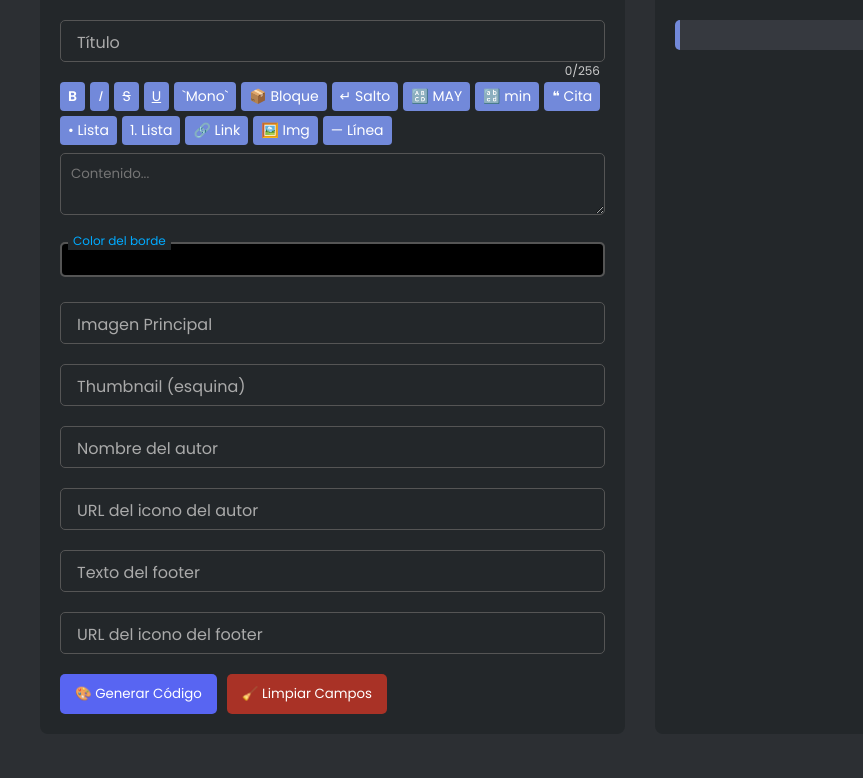
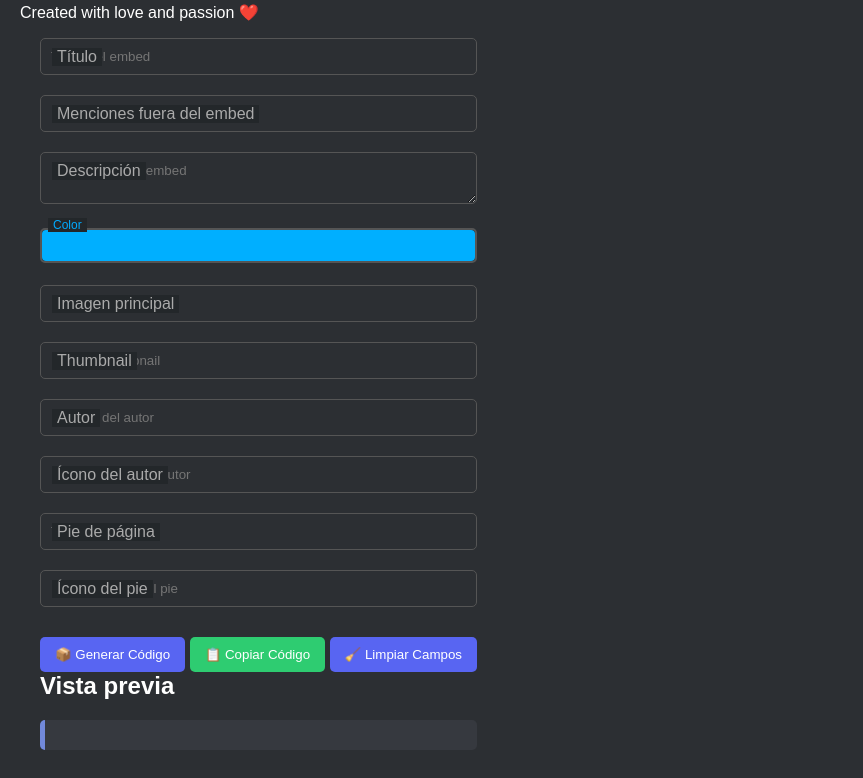
Before and after one commit to Emmadness/Embed-Discord, a website: page public/index.html in a window 1280 px wide. Shown: the part 75-853 px from the top of the page, without its empty margins (0-863 px from the left). Drawn offline with Linux system fonts and the light colour scheme.

Commit message:
Update index.html

```diff
--- a/public/index.html
+++ b/public/index.html
@@ -2,121 +2,95 @@
 <html lang="es">
 <head>
   <meta charset="UTF-8" />
-  <meta name="viewport" content="width=device-width, initial-scale=1.0"/>
-  <title>Rotra Club ® Embed Editor</title>
+  <meta name="viewport" content="width=device-width, initial-scale=1.0" />
+  <title>LATAM Express Embed Editor</title>
+  <link rel="icon" type="image/x-icon" href="favicon.ico" />
   <link rel="stylesheet" href="style.css" />
-  <link href="https://fonts.googleapis.com/css2?family=Poppins:wght@400;600&display=swap" rel="stylesheet">
-  <link rel="icon" href="favicon.ico" type="image/x-icon" />
 </head>
 <body>
+  <header>
+    <h1>LATAM Express Embed Editor</h1>
+    <p>Created with love and passion ❤️</p>
+  </header>
+
   <main>
-    <section class="form-section">
-      <h1>Crear Embed</h1>
+    <div class="editor-container">
+      <div class="inputs">
+        <div class="input-group">
+          <input type="text" id="title" placeholder="Título del embed" />
+          <label for="title">Título</label>
+        </div>
 
+        <!-- Nuevo campo para menciones fuera del embed -->
         <div class="input-group">
-        <input type="text" id="title" required placeholder />
-        <label for="title">Título </label>
-        <span class="char-count" id="titleCount">0/256</span>
+          <input type="text" id="mentions" placeholder="@everyone o <@&1234567890>" />
+          <label for="mentions">Menciones fuera del embed</label>
         </div>
 
         <div class="input-group">
-  <div class="markdown-buttons">
-  <button type="button" onclick="insertMarkdown('bold')"><b>B</b></button>
-  <button type="button" onclick="insertMarkdown('italic')"><i>I</i></button>
-  <button type="button" onclick="insertMarkdown('strike')"><s>S</s></button>
-  <button type="button" onclick="insertMarkdown('underline')"><u>U</u></button>
-  <button type="button" onclick="insertMarkdown('mono')">`Mono`</button>
-  <button type="button" onclick="insertMarkdown('block')">📦 Bloque</button>
-  <button type="button" onclick="insertMarkdown('newline')">↵ Salto</button>
-  <button type="button" onclick="insertMarkdown('upper')">🔠 MAY</button>
-  <button type="button" onclick="insertMarkdown('lower')">🔡 min</button>
-    <button onclick="insertMarkdown('quote')">❝ Cita</button>
-  <button onclick="insertMarkdown('ulist')">• Lista</button>
-  <button onclick="insertMarkdown('olist')">1. Lista</button>
-  <button onclick="insertMarkdown('link')">🔗 Link</button>
-  <button onclick="insertMarkdown('image')">🖼️ Img</button>
-  <button onclick="insertMarkdown('hr')">— Línea</button>
-</div>
-
-  <textarea id="description" placeholder="Contenido..." required></textarea>
-
-</div>
-
-
-      <div class="input-group">
-        <input type="color" id="color" />
-        <label for="color">Color del borde</label>
+          <textarea id="description" placeholder="Descripción del embed"></textarea>
+          <label for="description">Descripción</label>
         </div>
 
         <div class="input-group">
-        <input type="text" id="imageUrl" placeholder />
-        <label for="imageUrl">Imagen Principal</label>
+          <input type="color" id="color" value="#00afff" />
+          <label for="color">Color</label>
         </div>
 
         <div class="input-group">
-        <input type="text" id="thumbnailUrl" placeholder />
-        <label for="thumbnailUrl">Thumbnail (esquina)</label>
+          <input type="text" id="imageUrl" placeholder="URL de imagen" />
+          <label for="imageUrl">Imagen principal</label>
         </div>
 
         <div class="input-group">
-        <input type="text" id="authorName" placeholder />
-        <label for="authorName">Nombre del autor</label>
+          <input type="text" id="thumbnailUrl" placeholder="URL del thumbnail" />
+          <label for="thumbnailUrl">Thumbnail</label>
         </div>
 
         <div class="input-group">
-        <input type="text" id="authorIcon" placeholder />
-        <label for="authorIcon">URL del icono del autor</label>
+          <input type="text" id="authorName" placeholder="Nombre del autor" />
+          <label for="authorName">Autor</label>
         </div>
 
         <div class="input-group">
-        <input type="text" id="footerText" placeholder />
-        <label for="footerText">Texto del footer</label>
+          <input type="text" id="authorIcon" placeholder="URL del ícono del autor" />
+          <label for="authorIcon">Ícono del autor</label>
         </div>
 
         <div class="input-group">
-        <input type="text" id="footerIcon" placeholder />
-        <label for="footerIcon">URL del icono del footer</label>
+          <input type="text" id="footerText" placeholder="Texto del pie" />
+          <label for="footerText">Pie de página</label>
         </div>
 
-      <div class="button-group">
-        <button id="generate">🎨 Generar Código</button>
-        <button id="clearFields" class="clear-btn">🧹 Limpiar Campos</button>
+        <div class="input-group">
+          <input type="text" id="footerIcon" placeholder="URL del ícono del pie" />
+          <label for="footerIcon">Ícono del pie</label>
         </div>
 
-      <div class="code-output" id="codeContainer" style="display: none;">
-        <h3>Código generado:</h3>
-        <code id="embedCode"></code>
-        <button id="copyCode">📋 Copiar</button>
+        <div class="buttons">
+          <button id="generate">📦 Generar Código</button>
+          <button id="copyCode">📋 Copiar Código</button>
+          <button id="clearFields">🧹 Limpiar Campos</button>
+        </div>
       </div>
 
-    </section>
-
-    <section class="preview-section">
+      <div class="preview-container">
         <h2>Vista previa</h2>
         <div id="embedPreview" class="embed-preview"></div>
-    </section>
+      </div>
+    </div>
+
+    <div id="codeContainer" class="code-container" style="display:none;">
+      <h2>Código Generado</h2>
+      <pre id="embedCode"></pre>
+    </div>
+
+    <div id="toast" class="toast">¡Código copiado al portapapeles!</div>
   </main>
 
   <footer>
-    <div class="footer-title">
-  <img src="footer.png" alt="Logo">
-  <a href="https://truckersmp.com/vtc/81848" target="_blank"><b>Rotra Club ®</b></a> Embed Editor.
-</div>
-
-    <p><b>Truckers 4Life!</b></p>
-    <div class="social-icons">
-  <a href="https://www.instagram.com/iemmadness" target="_blank" title="Instagram">
-    <img src="https://cdn.jsdelivr.net/gh/simple-icons/simple-icons/icons/instagram.svg" alt="Instagram" class="social-icon">
-  </a>
-  <a href="https://www.youtube.com/@iemmadnesstmp" target="_blank" title="YouTube">
-    <img src="https://cdn.jsdelivr.net/gh/simple-icons/simple-icons/icons/youtube.svg" alt="YouTube" class="social-icon">
-  </a>
-</div>
-
-      <p>Creado por: <a href="https://truckersmp.com/user/2147234" target="_blank"><b>Emmadness</b></a></p>
+    <p>By: Emmadness</p>
   </footer>
-
-  <div id="toast" class="toast">📋 ¡Copiado al portapapeles!</div>
 
   <script src="script.js"></script>
 </body>
```
Lines whose indentation alone changed are shown as unchanged.
